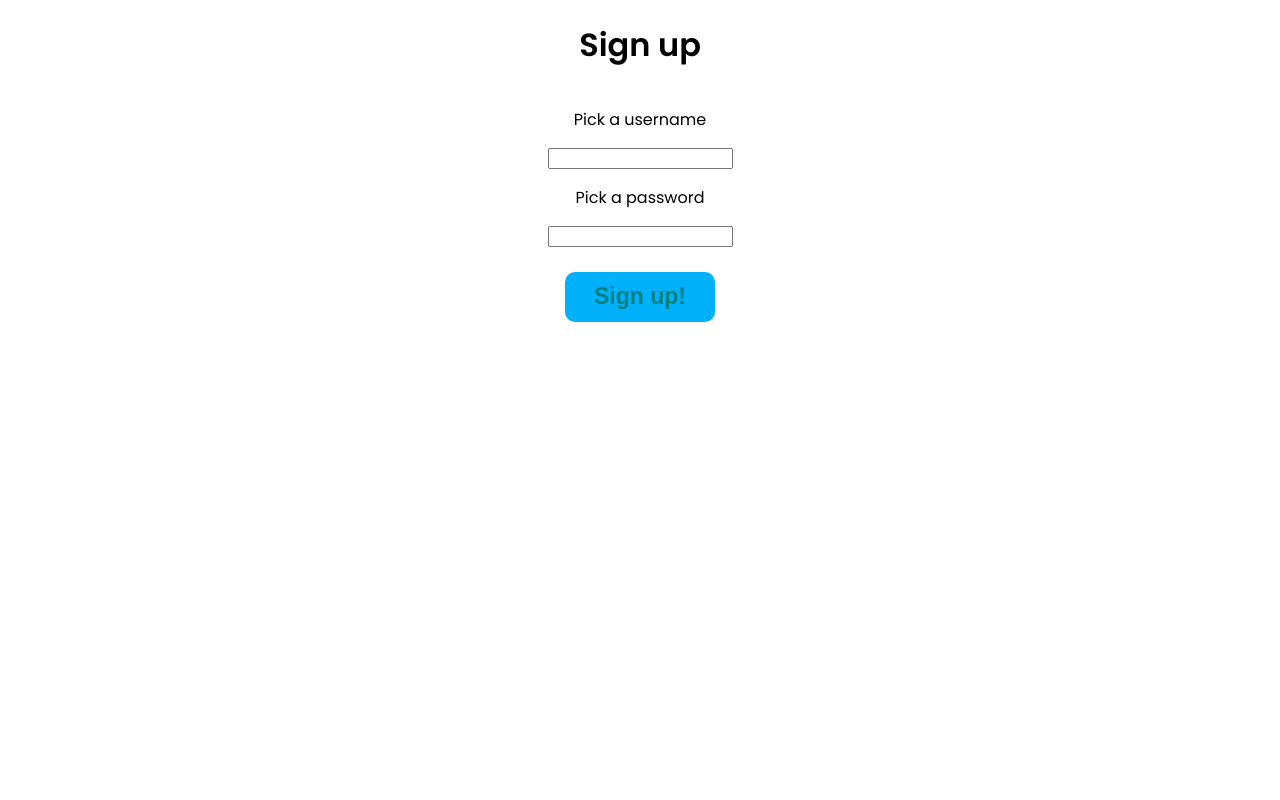
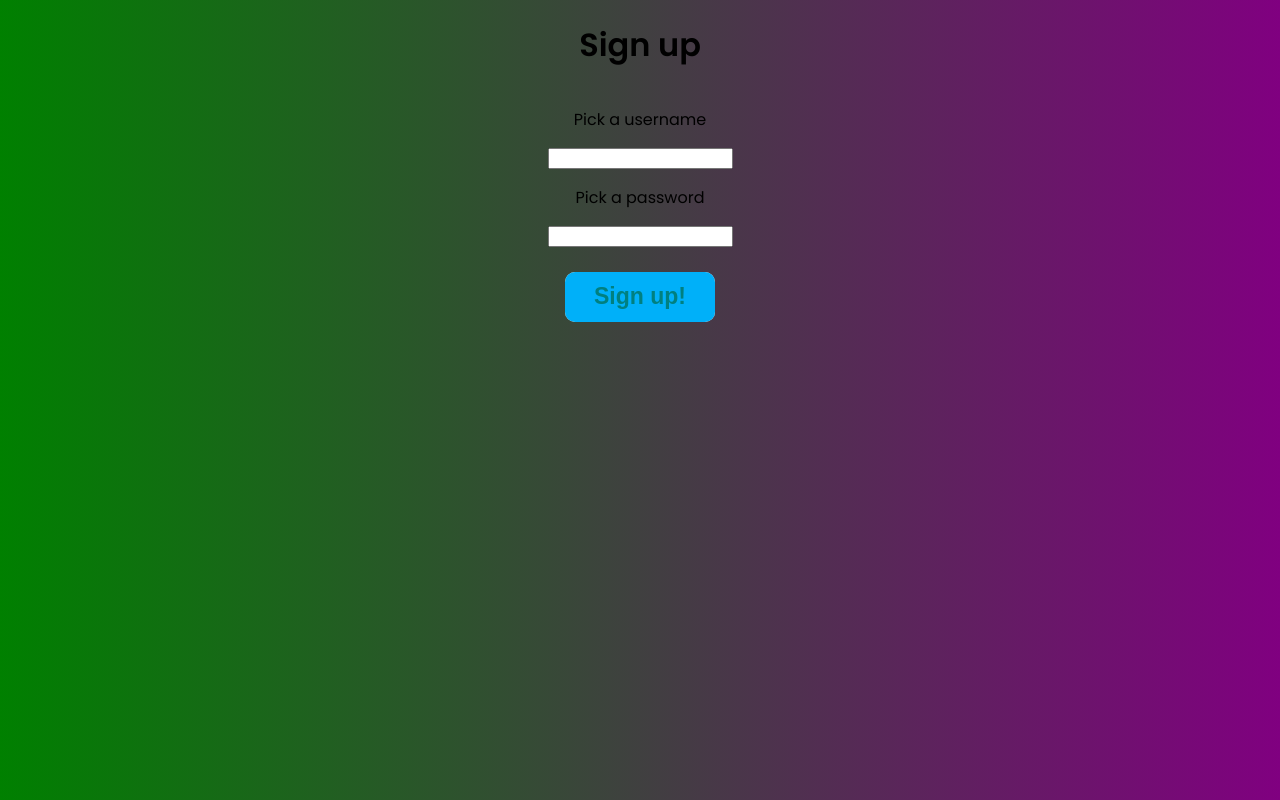
Before and after one commit to Luke-scr/Epicsignuppage, a plain HTML site: page index.html in a window 1280 px wide. Drawn offline with Linux system fonts and the light colour scheme.

Commit message:
Update style.css

```diff
--- a/style.css
+++ b/style.css
@@ -3,6 +3,7 @@ body {
     display: flex;
     flex-direction: column;                 align-items: center;                    margin: 0;
     padding: 0;
+    background-image: linear-gradient(to left,purple, green);
 }
 .button {
   height: 50px;
```
